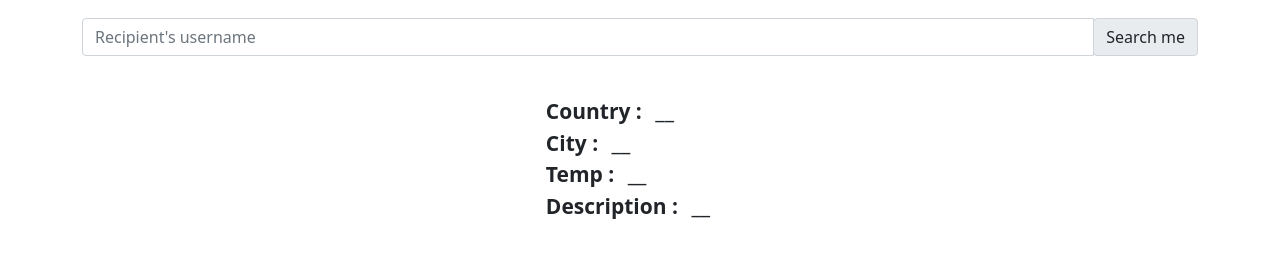
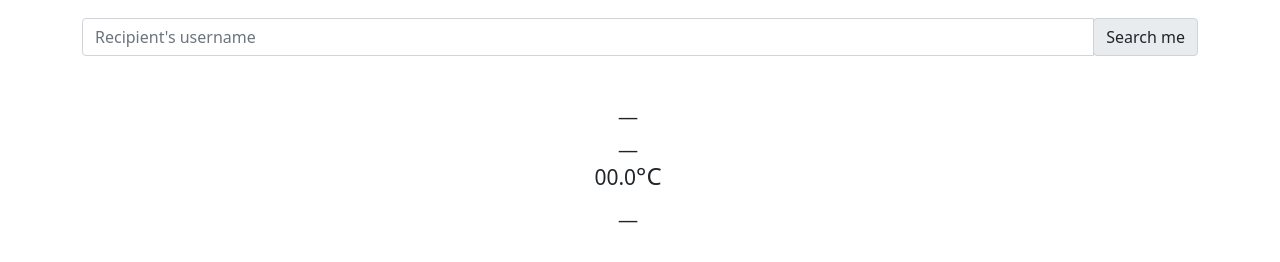
Before and after one commit to LiponRoy/weather_app_using_dom_by-liponroy, a plain HTML site: page index.html in a window 1280 px wide. Shown: the part 68-330 px from the top of the page. Drawn offline with nearby package versions, Linux system fonts and the light colour scheme.

Commit message:
some modification

```diff
--- a/index.html
+++ b/index.html
@@ -28,11 +28,13 @@
 				</div>
 				<div class="row">
 					<div class="mt-4 col-md-12 d-flex justify-content-center align-items-center">
-						<div id="allData" class="allText">
-							<span class="heading">Country : </span><span class="output-me" id="dataCon">__</span><br />
-							<span class="heading">City : </span><span class="output-me" id="dataOne">__</span><br />
-							<span class="heading">Temp : </span><span class="output-me" id="dataTwo">__</span><br />
-							<span class="heading">Description : </span><span class="output-me" id="dataThree">__</span><br />
+						<img src="" alt="" srcset="" />
+						<div id="allData" class="allText text-center">
+							<h4 class="output-me" id="dataCon">__</h4>
+							<h4 class="output-me" id="dataOne">__</h4>
+							<h4><span class="output-me" id="dataTwo">00.0</span>&deg;C</h4>
+
+							<h4 class="output-me" id="dataThree">__</h4>
 						</div>
 						<div id="dataNotFound">
 							<h1>Data not found</h1>
--- a/javascript/lipon.js
+++ b/javascript/lipon.js
@@ -4,7 +4,7 @@ const myData = () => {
 	const API_KEY = '3796807274d6fb0086c149dac022a368';
 	// const country = 'dhaka';
 
-	fetch(`https://api.openweathermap.org/data/2.5/weather?q=${Search_input}&appid=${API_KEY}`)
+	fetch(`https://api.openweathermap.org/data/2.5/weather?q=${Search_input}&appid=${API_KEY}&units=metric`)
 		.then(response => response.json())
 		.then(data => {
 			if (data.main === undefined || data === undefined) {
@@ -30,6 +30,5 @@ const ShowData = data => {
 	document.getElementById('dataOne').innerText = data.name;
 	document.getElementById('dataTwo').innerText = data.main.temp;
 	document.getElementById('dataThree').innerText = data.weather[0].description;
-
 	console.log(data);
 };
```
